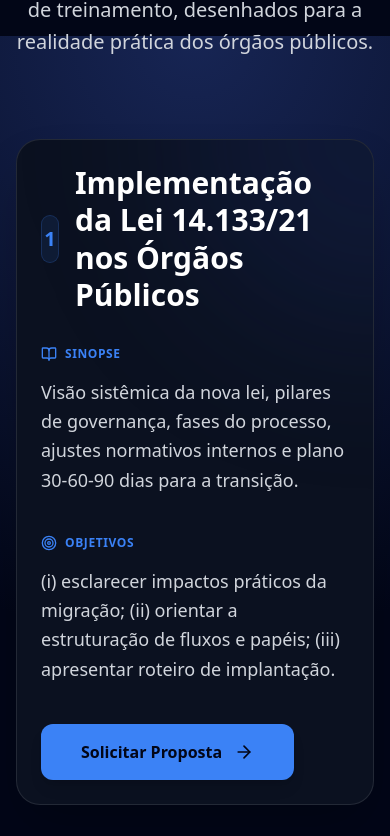
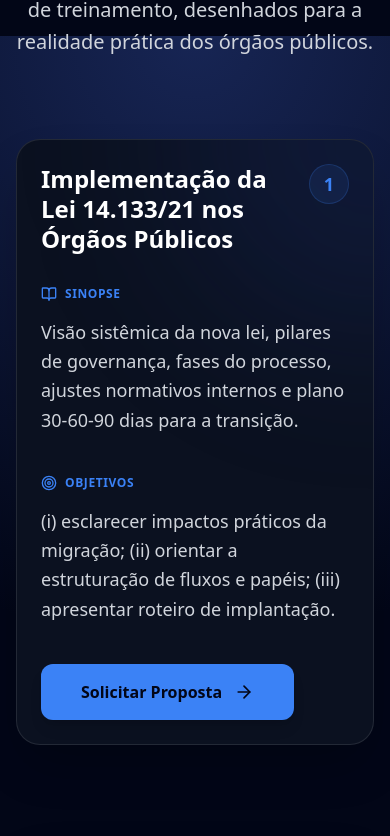
Before and after one commit to pedroeicke/vgcapacita-o, a Next.js app: page / in a window 390 px wide. Shown: the part 5872-6708 px from the top of the page. Built offline with nearby package versions, Linux system fonts and the light colour scheme.

Commit message:
style: mobile portfolio refinements and header background fix

```diff
--- a/src/components/Header.tsx
+++ b/src/components/Header.tsx
@@ -73,7 +73,7 @@ export default function Header() {
 
             {/* Mobile Menu */}
             {isOpen && (
-                <div className="md:hidden absolute top-full left-0 right-0 glass border-t border-white/10 p-6 flex flex-col gap-4 backdrop-blur-xl rounded-b-3xl shadow-2xl mx-2 mt-2">
+                <div className="md:hidden absolute top-full left-0 right-0 bg-[#020617] border-t border-white/10 p-6 flex flex-col gap-4 rounded-b-3xl shadow-2xl mx-2 mt-2 z-50">
                     {navItems.map((item) => (
                         <Link
                             key={item.name}
--- a/src/components/sections/Portfolio.tsx
+++ b/src/components/sections/Portfolio.tsx
@@ -113,7 +113,7 @@ const Card = ({ lecture, index, range, targetScale }: { lecture: any, index: num
     return (
         <div
             ref={containerRef}
-            className="sticky top-32 min-h-[60vh] md:min-h-[500px] flex items-center justify-center mb-10" // sticky top is key
+            className="sticky top-24 md:top-32 h-auto min-h-[600px] md:min-h-[500px] flex items-center justify-center mb-10" // sticky top is key
             style={{
                 zIndex: index + 1,
             }}
@@ -129,12 +129,13 @@ const Card = ({ lecture, index, range, targetScale }: { lecture: any, index: num
                 <div className="absolute top-0 right-0 w-96 h-96 bg-vg-blue/20 rounded-full blur-[80px] -translate-y-1/2 translate-x-1/2 group-hover:bg-vg-gold/10 transition-colors duration-500" />
 
                 <div className="p-6 md:p-14 flex flex-col justify-center h-full relative z-10">
-                    <div className="flex flex-col md:flex-row md:items-start md:justify-between gap-6 mb-8">
-                        <div className="flex items-center gap-4">
-                            <span className="w-12 h-12 rounded-xl bg-vg-gold/10 flex items-center justify-center text-vg-gold font-bold text-xl border border-vg-gold/20">
+                    <div className="flex flex-col md:flex-row md:items-start md:justify-between gap-6 mb-8 group-hover:transform group-hover:translate-x-1 transition-transform duration-300">
+                        <div className="flex flex-col md:flex-row md:items-center gap-4 relative">
+                            {/* Number - Absolute top-right on mobile, normal flow on desktop */}
+                            <span className="absolute top-0 right-0 md:static md:top-auto md:right-auto w-10 h-10 md:w-12 md:h-12 rounded-full md:rounded-xl bg-vg-gold/10 flex items-center justify-center text-vg-gold font-bold text-lg md:text-xl border border-vg-gold/20">
                                 {lecture.id}
                             </span>
-                            <h3 className="text-3xl md:text-4xl font-bold text-white leading-tight group-hover:text-vg-gold-light transition-colors">
+                            <h3 className="text-2xl md:text-4xl font-bold text-white leading-tight group-hover:text-vg-gold-light transition-colors text-left pr-12 md:pr-0">
                                 {lecture.title}
                             </h3>
                         </div>
```
